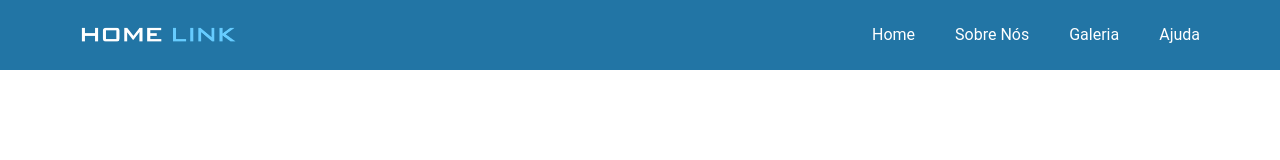
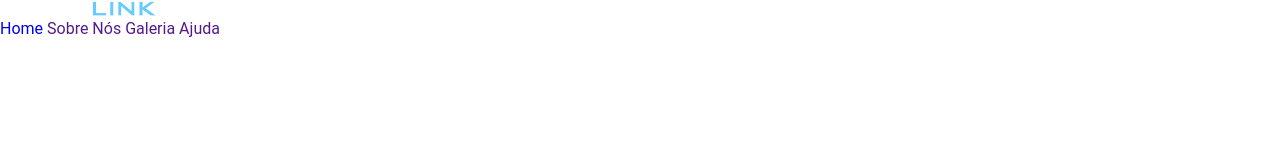
Before and after one commit to pedroandriottii/homelink, a plain HTML site: page index.html in a window 1280 px wide. Drawn offline with Linux system fonts and the light colour scheme.

Commit message:
doing header

```diff
--- a/css/style.css
+++ /dev/null
@@ -1,18 +0,0 @@
-header .navbar{
-    background-color: #2275a5;
-    display: flex;
-    align-items: center;
-    justify-content: space-between;
-    padding: 0 80px;
-    height: 70px;
-}
-
-header .navbar .links{
-    display: flex;
-    align-items: center;
-    gap: 40px;
-}
-
-header .links a{
-    color: white;
-}
--- a/index.html
+++ b/index.html
@@ -5,7 +5,6 @@
     <meta http-equiv="X-UA-Compatible" content="IE=edge">
     <meta name="viewport" content="width=device-width, initial-scale=1.0">
     <link rel="stylesheet" href="css/reset.css">
-    <link rel="stylesheet" href="css/style.css">
     <title>Home Link</title>
 </head>
 
```
